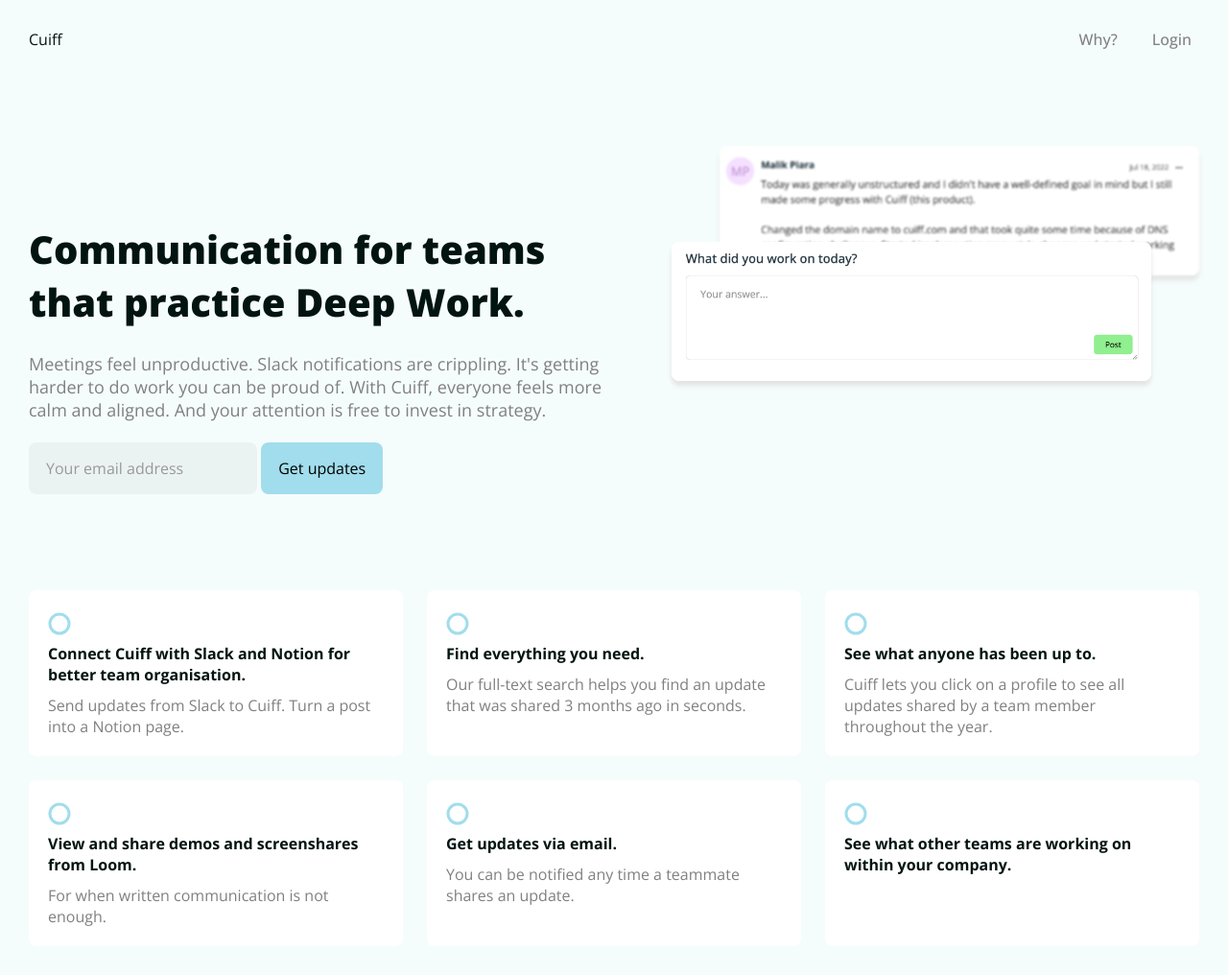
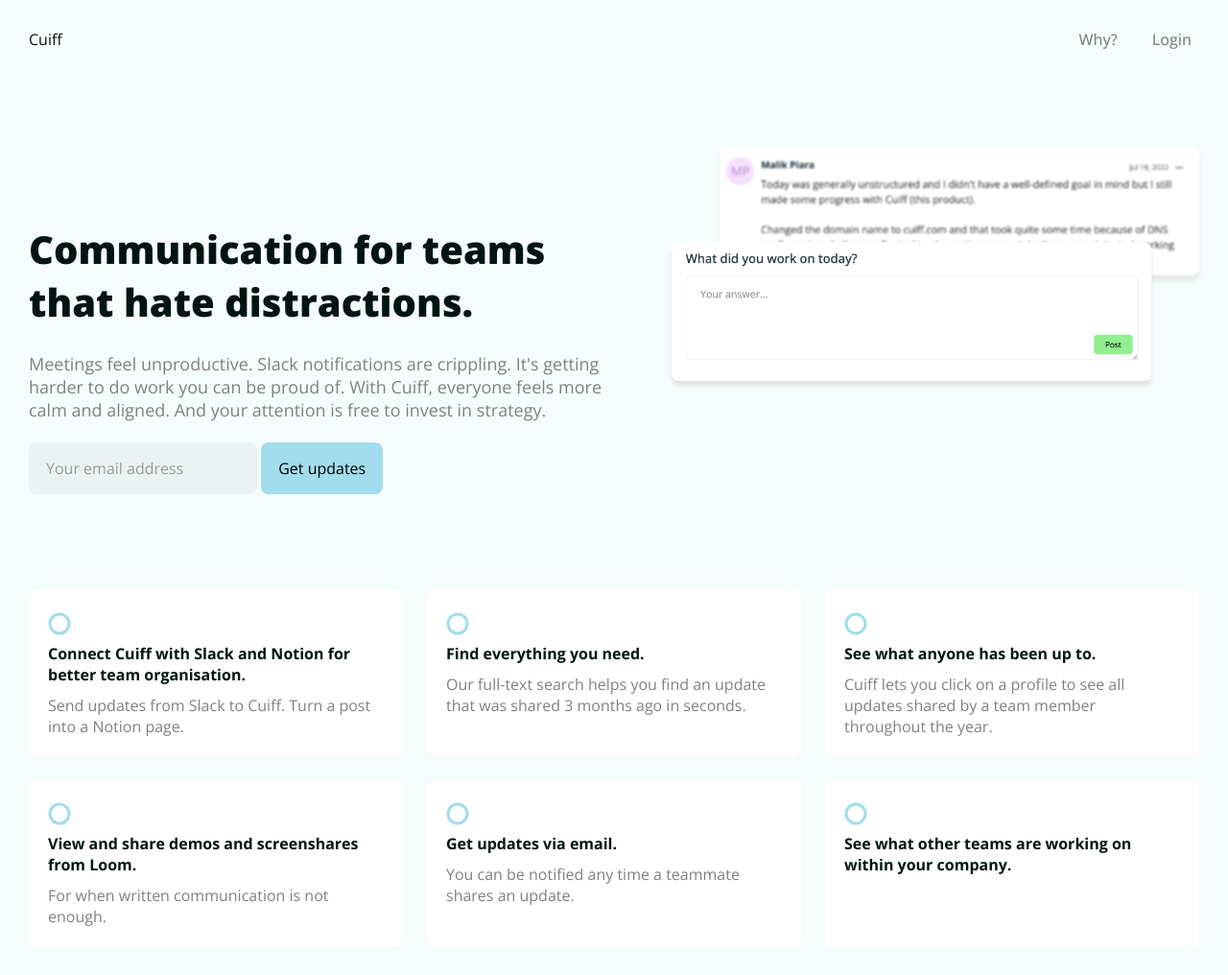
Before and after one commit to malikpiara/cuiff, a Flask app: page / in a window 1280 px wide. Shown: the whole page at 96% size. Run offline with Flask 2, Linux system fonts and the light colour scheme.

Commit message:
Updated landing page headline based on user feedback

```diff
--- a/application/templates/landing_page.html
+++ b/application/templates/landing_page.html
@@ -34,7 +34,7 @@
     </nav>
     <section class="landing-header">
         <div class="animate__animated animate__fadeIn">
-            <h1 class="headline">Communication for teams that practice Deep Work.</h1>
+            <h1 class="headline">Communication for teams that hate distractions.</h1>
             <p class="headline-sub">Meetings feel unproductive. Slack notifications are crippling. It's getting harder to do work you can be proud of. With Cuiff, everyone feels more calm and aligned. And your attention is free to invest in strategy.</p><br/>
             <div>
                 <input type="email" placeholder="Your email address">
```
